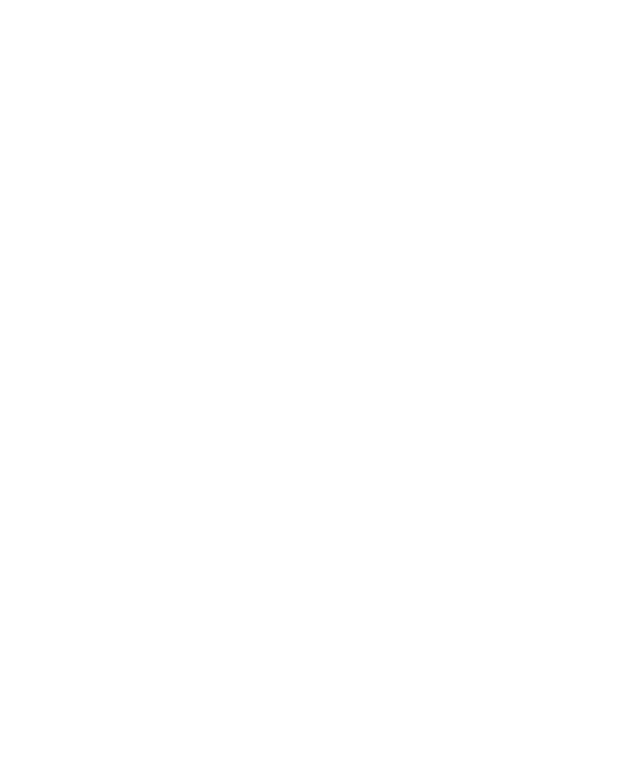
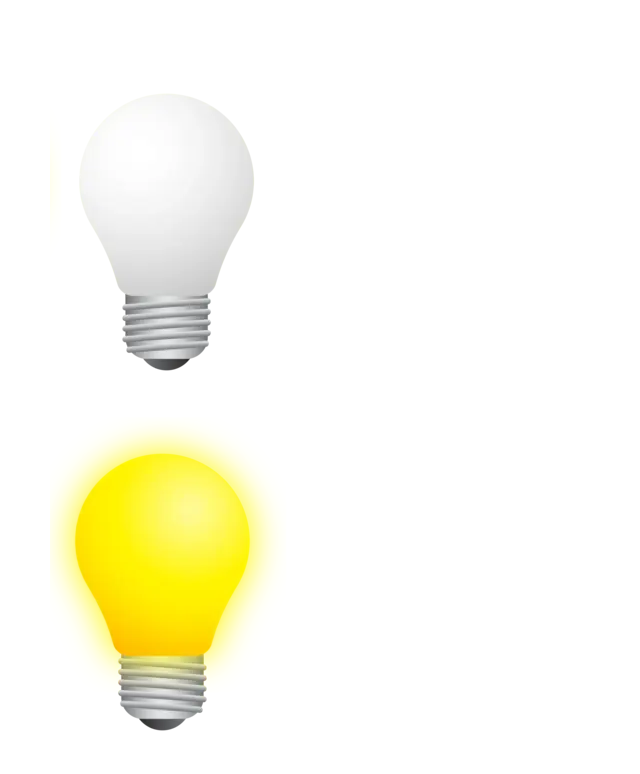
Before and after one commit to FrancescaRomagnoli/js-dom-1, a plain HTML site: page index.html in a window 1280 px wide. Shown: the whole page, without its empty margins (0-640 px from the left). Drawn offline with Linux system fonts and the light colour scheme.

Commit message:
add yellow light bulb w js

```diff
--- a/css/style.css
+++ b/css/style.css
@@ -29,6 +29,18 @@ li {
 .container {
   margin: 0 auto;
   padding: 0 10px;
-  width: 1000px;
+  width: 1300px;
   max-width: 100%;
 }
+
+.img-container {
+  margin: 50px;
+}
+
+.d-none {
+  display: none;
+}
+
+.h-flip {
+  transform: scaleX(-1);
+}
--- a/index.html
+++ b/index.html
@@ -9,6 +9,16 @@
     <link rel="stylesheet" href="./css/style.css" />
   </head>
   <body>
+    <div>
+      <figure id="light-bulb-container" class="img-container">
+        <img
+          id="light-bulb-img"
+          src="./img/white_lamp.png"
+          alt="turned off light bulb"
+        />
+      </figure>
+    </div>
+
     <!-- # custom js -->
     <script src="./js/script.js"></script>
   </body>
--- a/js/script.js
+++ b/js/script.js
@@ -1 +1,13 @@
-console.log("JS OK");
+// # light bulb node
+
+const lightBulbContainer = document.getElementById("light-bulb-container");
+
+const offLightBulb = document.getElementById("light-bulb-img");
+
+// # on light bulb
+const onLightBulb = document.createElement("img");
+
+onLightBulb.src = "./img/yellow_lamp.png";
+onLightBulb.classList.add("h-flip");
+
+lightBulbContainer.append(onLightBulb);
```
